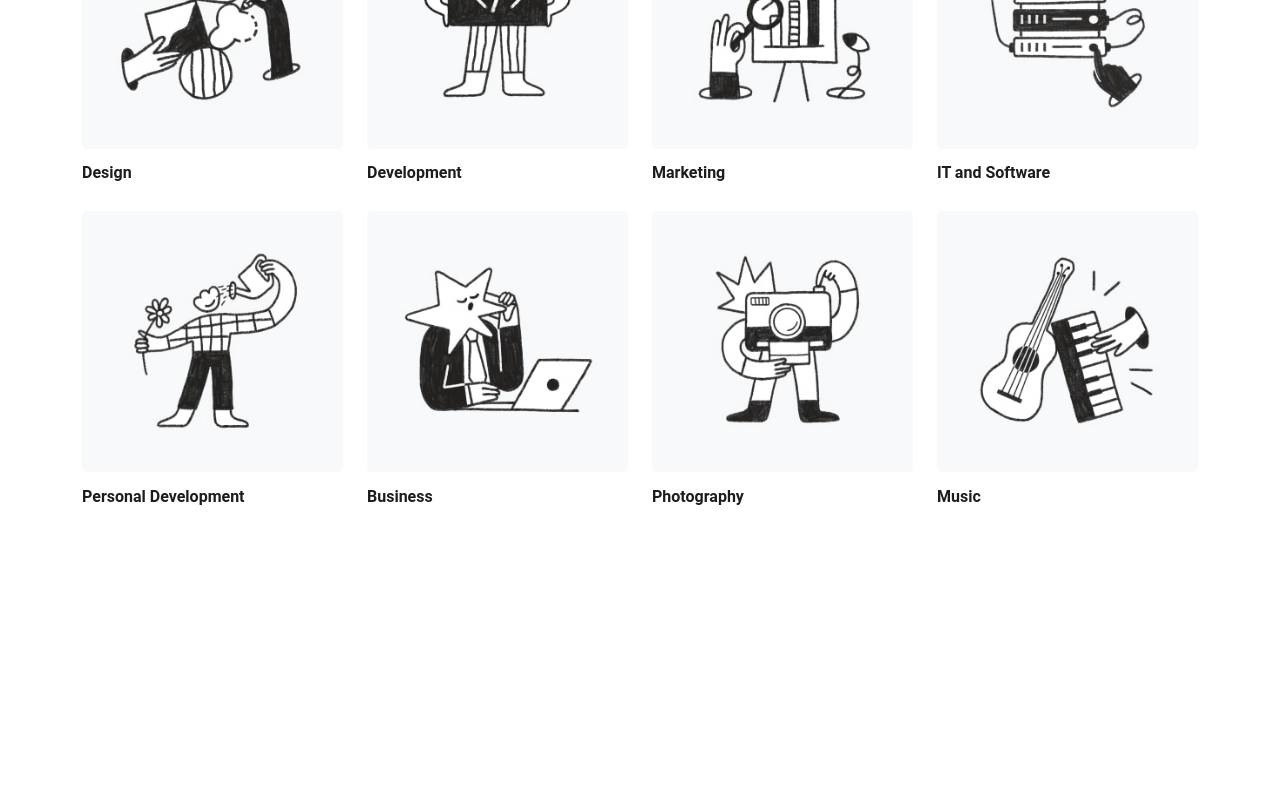
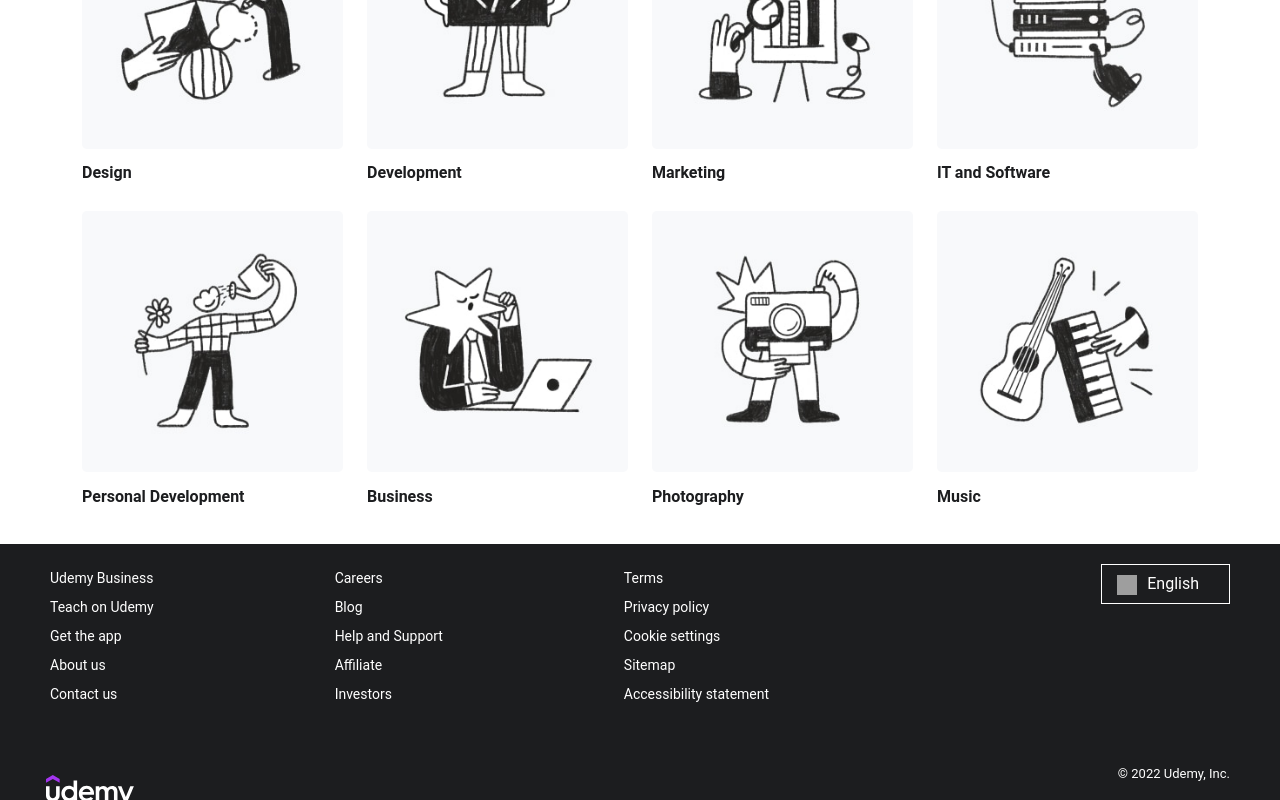
Before and after one commit to mostafa1411/mostafa_abdullah-udemy-clone-using-react, a React (Create React App) app: page / in a window 1280 px wide. Shown: the part 11200-12000 px from the top of the page. Before the commit the page ends 11744 px from the top, so only its background shows below. Built offline with nearby package versions, Linux system fonts and the light colour scheme; grey boxes are pictures that could not be loaded.

Commit message:
Make footer

```diff
--- a/src/App.js
+++ b/src/App.js
@@ -3,6 +3,7 @@
 import Header from './components/Header';
 import Courses from './components/Courses';
 import Categories from './components/Categories';
+import Footer from './components/Footer';
 
 function App() {
   return (
@@ -11,6 +12,7 @@
       <Header />
       <Courses />
       <Categories />
+      <Footer />
     </>
   );
 }
--- /dev/null
+++ b/src/components/Footer.css
@@ -0,0 +1,74 @@
+.footer {
+    background-color: #1c1d1f;
+    color: #fff;
+    padding: 20px 50px;
+}
+
+.control,
+.inc {
+    display: flex;
+    justify-content: space-between;
+}
+
+.control {
+    margin-bottom: 50px;
+}
+
+.choose-lang {
+    border: 1px solid #fff;
+    color: #fff;
+    padding: 7px 30px 7px 15px;
+    width: auto;
+    height: auto;
+    background-color: transparent;
+}
+
+.choose-lang:hover {
+    background-color: #333;
+}
+
+.copy-right {
+    font-size: 13px;
+}
+
+.links {
+    display: flex;
+    flex-direction: column;
+    flex-wrap: wrap;
+    height: 150px;
+    width: min(80%, 900px);
+    align-items: space-between;
+}
+
+.links>p {
+    font-size: 14px;
+    cursor: pointer;
+    margin: 4px 10px 4px 0;
+}
+
+.links>p:hover {
+    text-decoration: underline;
+}
+
+.lang-icon-img {
+    width: 20px;
+    height: 20px;
+    margin-right: 10px;
+    fill: white;
+}
+
+@media only screen and (max-width: 700px) {
+    .control {
+        flex-direction: column-reverse;
+        margin-bottom: 25px;
+    }
+
+    .inc {
+        flex-direction: column;
+    }
+
+    .links {
+        height: unset;
+        margin-top: 20px;
+    }
+}
--- /dev/null
+++ b/src/components/Footer.js
@@ -0,0 +1,45 @@
+import './Footer.css';
+import logo from '../assets/logo-udemy-inverted.svg';
+import languageIcon from '../assets/language.svg';
+
+const Footer = () => {
+    return (
+        <footer className="footer">
+            <div className="control">
+                <div className="links">
+                    <p>Udemy Business</p>
+                    <p>Teach on Udemy</p>
+                    <p>Get the app</p>
+                    <p>About us</p>
+                    <p>Contact us</p>
+                    <p>Careers</p>
+                    <p>Blog</p>
+                    <p>Help and Support</p>
+                    <p>Affiliate</p>
+                    <p>Investors</p>
+                    <p>Terms</p>
+                    <p>Privacy policy</p>
+                    <p>Cookie settings</p>
+                    <p>Sitemap</p>
+                    <p>Accessibility statement</p>
+                </div>
+                <div className="lang-btn-container">
+                    <button className="choose-lang">
+                        <img className="lang-icon-img" src={ languageIcon } />
+                        English
+                    </button>
+                </div>
+            </div>
+            <div className="inc">
+                <div className="logo-container">
+                    <img className="logo" src={ logo } fill="#fff" />
+                </div>
+                <div className="copy-right">
+                    <p>© 2022 Udemy, Inc.</p>
+                </div>
+            </div>
+        </footer>
+    );
+};
+
+export default Footer;
```
Also changed, not shown: package.json (+7 -0 lines), src/assets/logo-udemy-inverted.svg (added), 1 other file (tests, documents, lock files or other folders).
